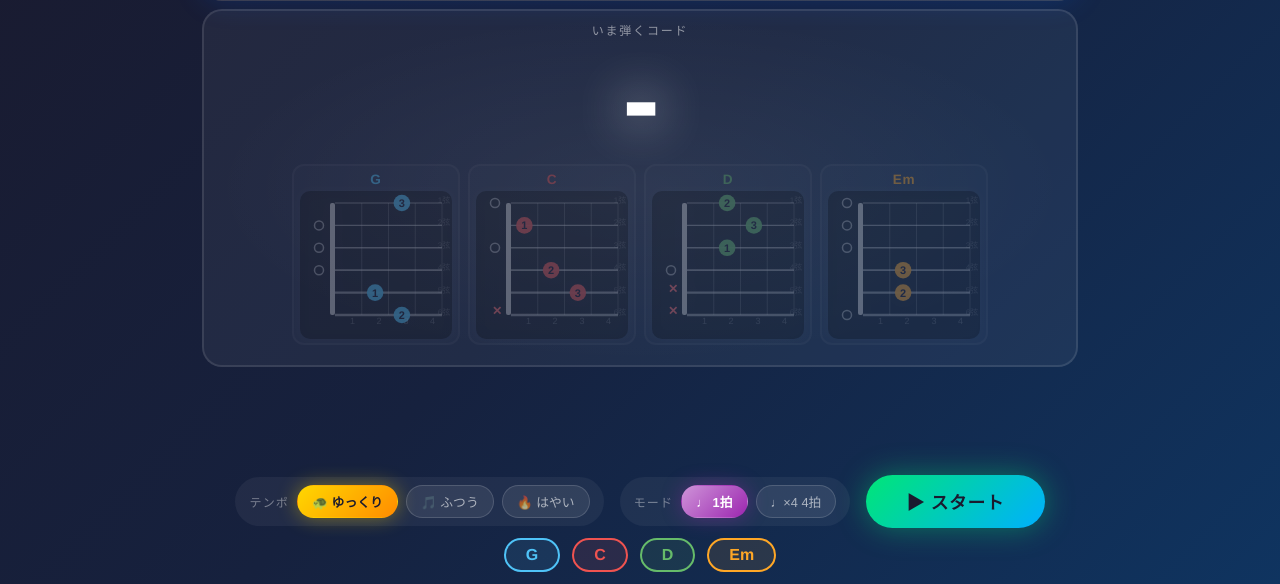
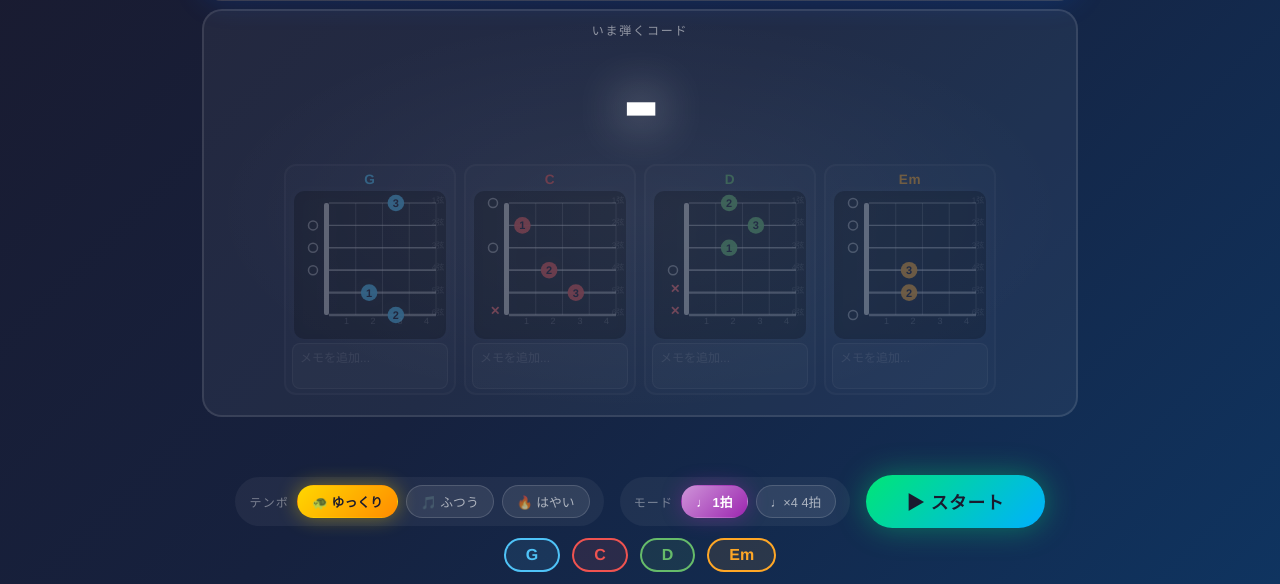
Before and after one commit to chihaya0113/PBL-2026, a Flask app: page / in a window 1280 px wide. Shown: the part 216-800 px from the top of the page. Run offline with Flask 3, Linux system fonts and the light colour scheme.

Commit message:
Add per-chord memo with localStorage persistence

```diff
--- a/static/script.js
+++ b/static/script.js
@@ -779,15 +779,45 @@ function roundRect(ctx, x, y, w, h, r) {
   ctx.closePath();
 }
 
+// ===== メモ: localStorage への読み書き =====
+function loadMemo(chord) {
+  return localStorage.getItem(`chord-memo-${chord}`) || '';
+}
+
+function saveMemo(chord, text) {
+  localStorage.setItem(`chord-memo-${chord}`, text);
+}
+
 // ===== 初期化 =====
 function initChordDiagrams() {
   CHORDS.forEach(chord => {
     const card = document.createElement('div');
     card.className = `chord-card chord-${chord}`;
     card.id = `chord-card-${chord}`;
+
+    const textarea = document.createElement('textarea');
+    textarea.className   = 'chord-memo';
+    textarea.placeholder = 'メモを追加...';
+    textarea.value       = loadMemo(chord);
+    textarea.addEventListener('input', () => {
+      saveMemo(chord, textarea.value);
+      autoResizeMemo(textarea);
+    });
+    // ゲームのキー操作と干渉しないようにバブリングを止める
+    textarea.addEventListener('keydown', e => e.stopPropagation());
+
     card.innerHTML = `<div class="chord-card-name chord-${chord}">${chord}</div>${buildChordDiagramSVG(chord)}`;
+    card.appendChild(textarea);
     allChordsContainer.appendChild(card);
+
+    // 初期高さ調整
+    autoResizeMemo(textarea);
   });
+}
+
+function autoResizeMemo(el) {
+  el.style.height = 'auto';
+  el.style.height = el.scrollHeight + 'px';
 }
 
 resizeCanvas();
--- a/static/style.css
+++ b/static/style.css
@@ -177,6 +177,33 @@ header h1 {
 .chord-card svg {
   display: block;
   filter: drop-shadow(0 0 6px rgba(255,255,255,0.1));
+}
+
+.chord-memo {
+  width: 100%;
+  min-height: 36px;
+  background: rgba(255,255,255,0.06);
+  border: 1px solid rgba(255,255,255,0.12);
+  border-radius: 8px;
+  color: rgba(255,255,255,0.85);
+  font-size: 0.75rem;
+  font-family: inherit;
+  line-height: 1.5;
+  padding: 5px 7px;
+  resize: none;
+  overflow: hidden;
+  outline: none;
+  transition: border-color 0.15s, background 0.15s;
+  box-sizing: border-box;
+}
+
+.chord-memo::placeholder {
+  color: rgba(255,255,255,0.25);
+}
+
+.chord-memo:focus {
+  border-color: rgba(255,255,255,0.35);
+  background: rgba(255,255,255,0.1);
 }
 
 #chord-hint-text {
```
